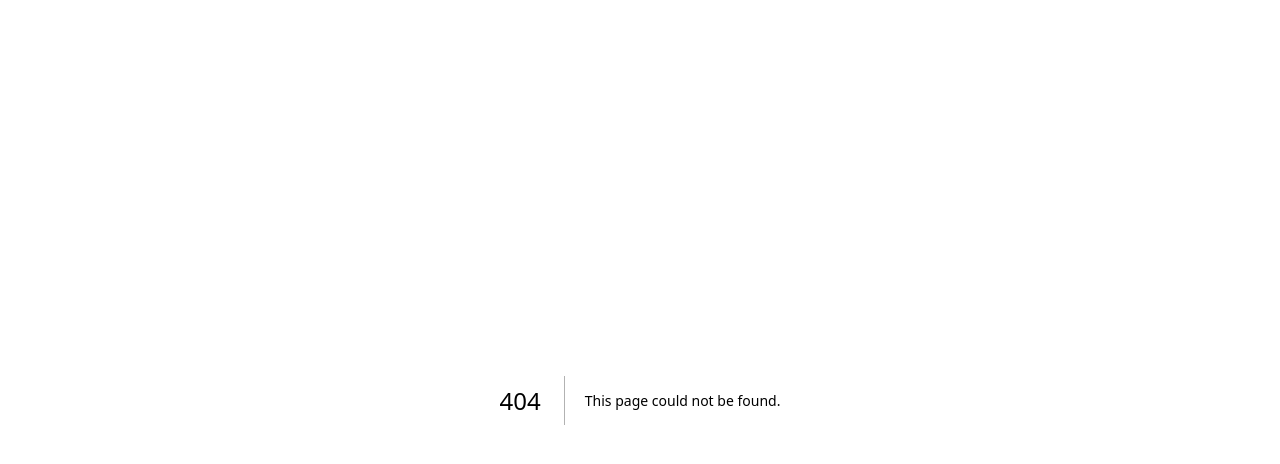
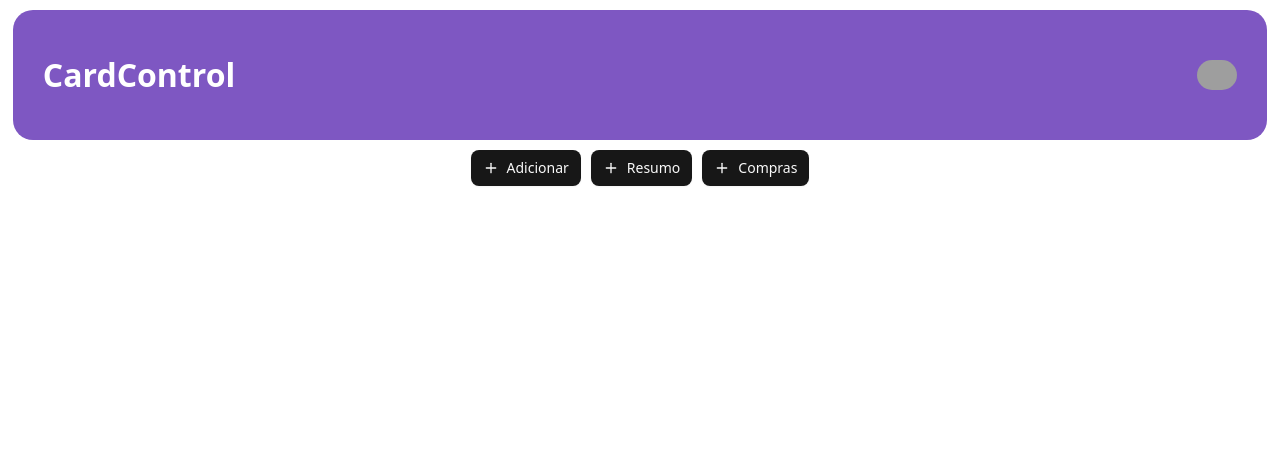
Before and after one commit to marlissonsilva/card-management, a Next.js app: page /dashboard in a window 1280 px wide. Before the commit this address had no page. Shown: the top 464 px of the page. Built offline with nearby package versions, Linux system fonts and the light colour scheme; grey boxes are pictures that could not be loaded.

Commit message:
feat: add dashboard page

```diff
--- a/package.json
+++ b/package.json
@@ -9,6 +9,7 @@
     "lint": "next lint"
   },
   "dependencies": {
+    "@radix-ui/react-avatar": "^1.1.3",
     "@radix-ui/react-slot": "^1.1.2",
     "@tabler/icons-react": "^3.30.0",
     "class-variance-authority": "^0.7.1",
--- /dev/null
+++ b/src/app/dashboard/layout.tsx
@@ -0,0 +1,25 @@
+import { Header } from '../components/Header'
+import { Avatar, AvatarFallback, AvatarImage } from '@radix-ui/react-avatar'
+import styles from './page.module.css'
+
+export default function DashoboardLayout({
+  children
+}: Readonly<{
+  children: React.ReactNode
+}>) {
+  return (
+    <main className={styles.main}>
+      <Header>
+        <Avatar>
+          <AvatarImage
+            src="https://github.com/shadcn.png"
+            width={40}
+            className="rounded-full"
+          />
+          <AvatarFallback>CN</AvatarFallback>
+        </Avatar>
+      </Header>
+      <main>{children}</main>
+    </main>
+  )
+}
--- /dev/null
+++ b/src/app/dashboard/page.module.css
@@ -0,0 +1,16 @@
+.menu {
+  width: 98%;
+  margin: 0 auto;
+  display: flex;
+  justify-content: center;
+  gap: 10px;
+  flex-wrap: wrap;
+}
+
+.content {
+  background-color: orange;
+  height: 100%;
+  width: 98%;
+  margin: 20px auto;
+  border-radius: 10px;
+}
--- /dev/null
+++ b/src/app/dashboard/page.tsx
@@ -0,0 +1,28 @@
+'use client'
+import { IconPlus } from '@tabler/icons-react'
+
+import styles from './page.module.css'
+import { useRouter } from 'next/navigation'
+import { Button } from '../components/ui/button'
+
+export default function Dashboard() {
+  const route = useRouter()
+  return (
+    <main className={styles.main}>
+      <nav>
+        <menu className={styles.menu}>
+          <Button onClick={() => route.push('/dashboard/register')}>
+            <IconPlus /> Adicionar
+          </Button>
+          <Button>
+            <IconPlus /> Resumo
+          </Button>
+          <Button>
+            <IconPlus /> Compras
+          </Button>
+        </menu>
+      </nav>
+      <section className={styles.content}></section>
+    </main>
+  )
+}
--- a/src/app/page.tsx
+++ b/src/app/page.tsx
@@ -2,10 +2,9 @@ import Image from 'next/image'
 import Link from 'next/link'
 import { IconArrowRight } from '@tabler/icons-react'
 
-import { Button } from '@/components/ui/button'
-import { Header } from '@/components/Header'
-
 import styles from './page.module.css'
+import { Button } from './components/ui/button'
+import { Header } from './components/Header'
 
 export default function Home() {
   return (
--- /dev/null
+++ b/src/components/ui/avatar.tsx
@@ -0,0 +1,53 @@
+"use client"
+
+import * as React from "react"
+import * as AvatarPrimitive from "@radix-ui/react-avatar"
+
+import { cn } from "@/lib/utils"
+
+function Avatar({
+  className,
+  ...props
+}: React.ComponentProps<typeof AvatarPrimitive.Root>) {
+  return (
+    <AvatarPrimitive.Root
+      data-slot="avatar"
+      className={cn(
+        "relative flex size-8 shrink-0 overflow-hidden rounded-full",
+        className
+      )}
+      {...props}
+    />
+  )
+}
+
+function AvatarImage({
+  className,
+  ...props
+}: React.ComponentProps<typeof AvatarPrimitive.Image>) {
+  return (
+    <AvatarPrimitive.Image
+      data-slot="avatar-image"
+      className={cn("aspect-square size-full", className)}
+      {...props}
+    />
+  )
+}
+
+function AvatarFallback({
+  className,
+  ...props
+}: React.ComponentProps<typeof AvatarPrimitive.Fallback>) {
+  return (
+    <AvatarPrimitive.Fallback
+      data-slot="avatar-fallback"
+      className={cn(
+        "bg-muted flex size-full items-center justify-center rounded-full",
+        className
+      )}
+      {...props}
+    />
+  )
+}
+
+export { Avatar, AvatarImage, AvatarFallback }
```
Also changed, not shown: src/app/components/Header/header.module.css (renamed from src/components/Header/header.module.css), src/app/components/Header/index.tsx (renamed from src/components/Header/index.tsx), src/app/components/Header/types.ts (renamed from src/components/Header/types.ts), src/app/components/Logo/index.tsx (renamed from src/components/Logo/index.tsx), src/app/components/Logo/logo.module.css (renamed from src/components/Logo/logo.module.css), src/app/components/ui/button.tsx (renamed from src/components/ui/button.tsx), 1 other file (tests, documents, lock files or other folders).
